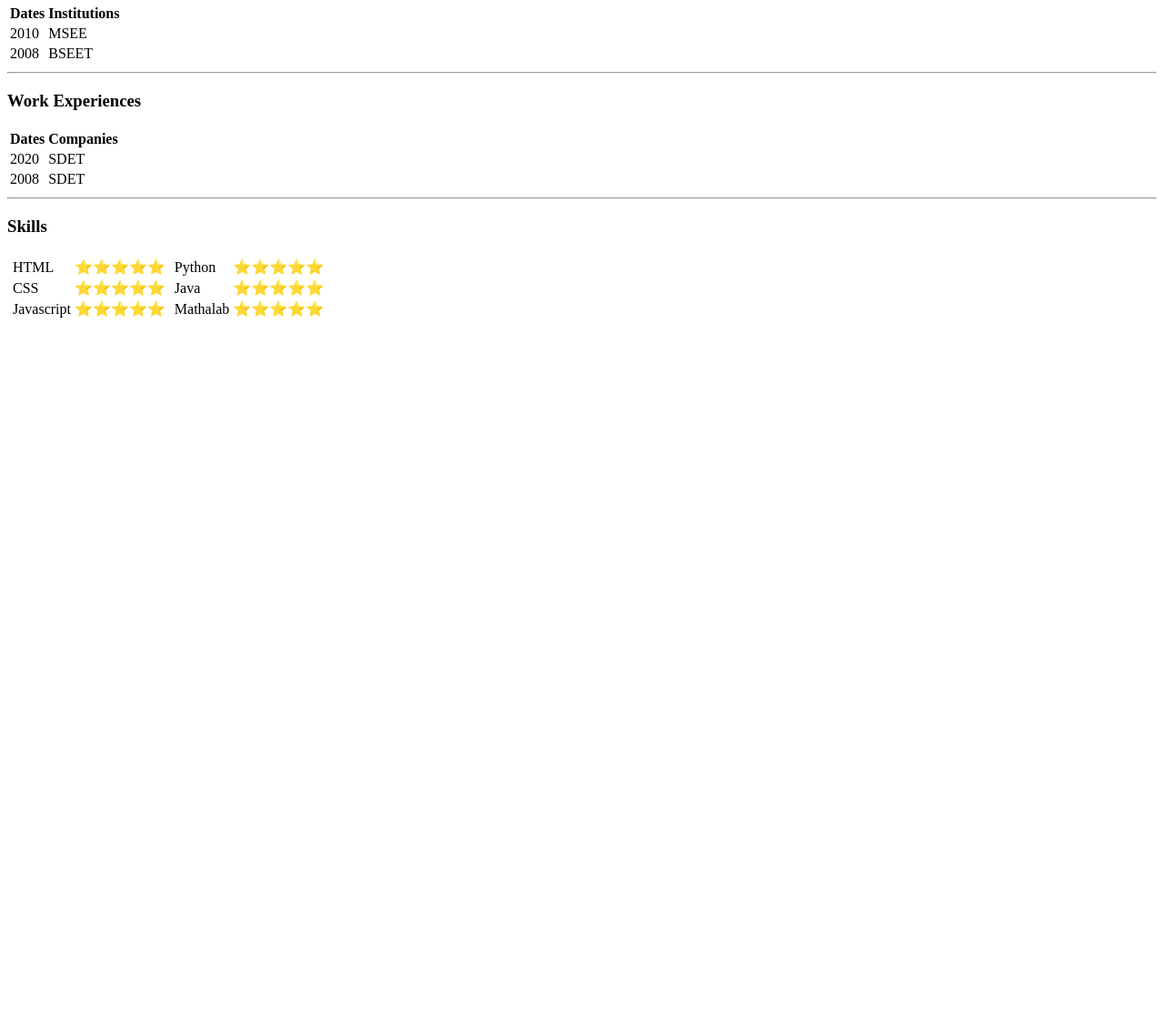
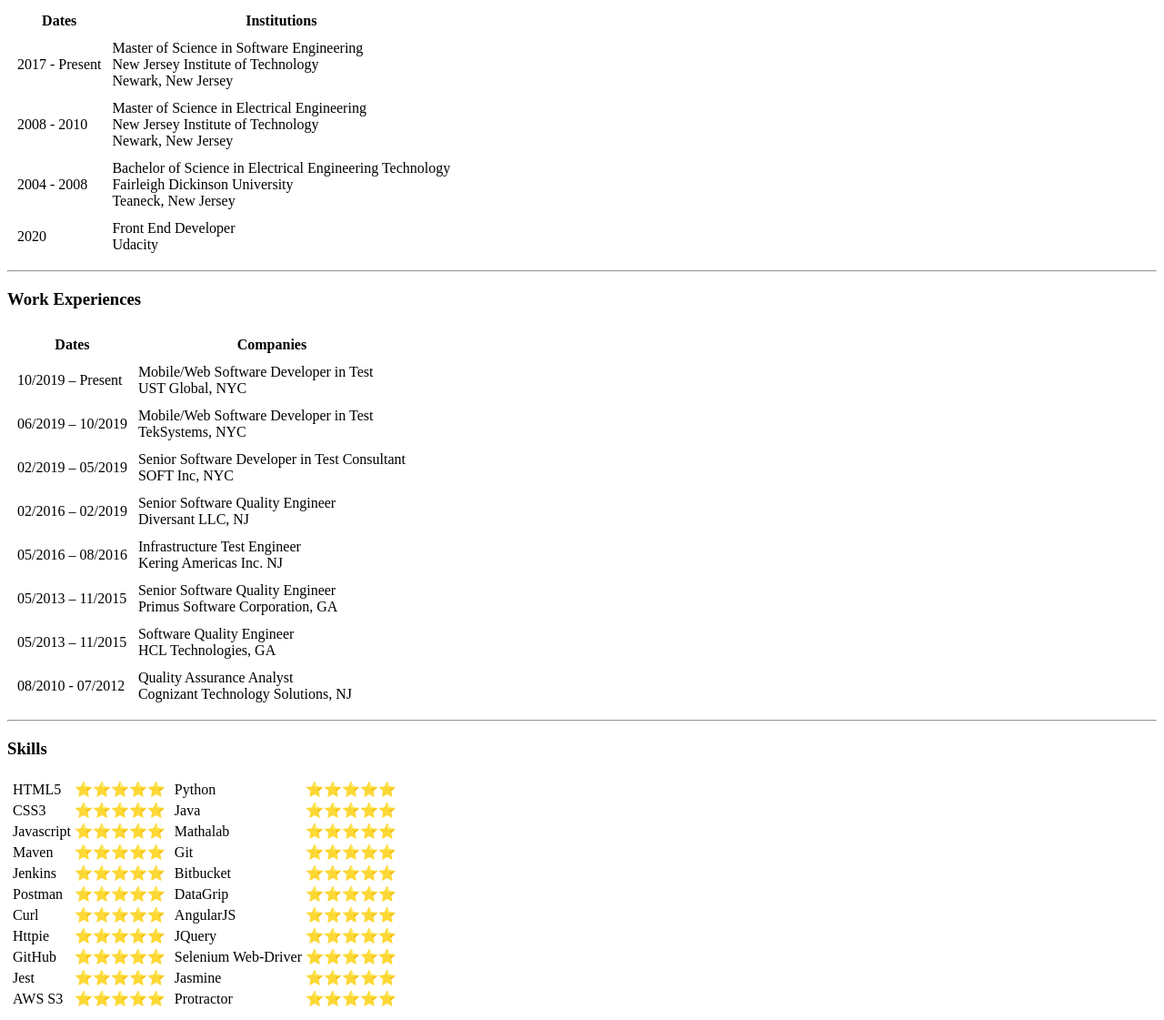
Before and after one commit to iidiong/cv, a plain HTML site: page index.html in a window 1280 px wide. Shown: the part 368-1489 px from the top of the page at 91% size. Before the commit the page ends 800 px from the top, so only its background shows below. Drawn offline with Linux system fonts and the light colour scheme.

Commit message:
Added skill, experience and education information

```diff
--- a/index.html
+++ b/index.html
@@ -3,7 +3,7 @@
 <head>
     <meta charset="UTF-8">
     <meta name="viewport" content="width=device-width, initial-scale=1.0">
-    <title>Idongesit's Personal Site'</title>
+    <title>Idongesit's Personal Site</title>
 </head>
 
 <body>
@@ -35,7 +35,7 @@
 
     <hr>
     <h3>Education</h3>
-    <table>
+    <table cellspacing="10px">
         <thead>
             <tr>
                 <th>Dates</th>
@@ -44,18 +44,41 @@
         </thead>
         <tbody>
             <tr>
-                <td>2010</td>
-                <td>MSEE</td>
+                <td>2017 - Present</td>
+                <td>
+                    Master of Science in Software Engineering <br>
+                    New Jersey Institute of Technology <br>
+                    Newark, New Jersey
+                </td>
             </tr>
             <tr>
-                <td>2008</td>
-                <td>BSEET</td>
+                <td>2008 - 2010</td>
+                <td>
+                    Master of Science in Electrical Engineering <br>
+                    New Jersey Institute of Technology <br>
+                    Newark, New Jersey
+                </td>
+            </tr>
+            <tr>
+                <td>2004 - 2008</td>
+                <td>
+                    Bachelor of Science in Electrical Engineering Technology<br>
+                    Fairleigh Dickinson University<br>
+                    Teaneck, New Jersey
+                </td>
+            </tr>
+            <tr>
+                <td>2020</td>
+                <td>
+                    Front End Developer<br>
+                    Udacity
+                </td>
             </tr>
         </tbody>
     </table>
     <hr>
     <h3>Work Experiences</h3>
-    <table>
+    <table cellspacing="10px">
         <thead>
             <tr>
                 <th>Dates</th>
@@ -64,12 +87,44 @@
         </thead>
         <tbody>
             <tr>
-                <td>2020</td>
-                <td>SDET</td>
+                <td>10/2019 – Present</td>
+                <td>Mobile/Web Software Developer in Test <br>
+                    UST Global, NYC</td>
             </tr>
             <tr>
-                <td>2008</td>
-                <td>SDET</td>
+                <td>06/2019 – 10/2019</td>
+                <td>Mobile/Web Software Developer in Test<br>
+                    TekSystems, NYC</td>
+            </tr>
+            <tr>
+                <td>02/2019 – 05/2019</td>
+                <td>Senior Software Developer in Test Consultant<br>
+                    SOFT Inc, NYC</td>
+            </tr>
+            <tr>
+                <td>02/2016 – 02/2019</td>
+                <td>Senior Software Quality Engineer<br>
+                    Diversant LLC, NJ</td>
+            </tr>
+            <tr>
+                <td>05/2016 – 08/2016</td>
+                <td>Infrastructure Test Engineer<br>
+                    Kering Americas Inc. NJ</td>
+            </tr>
+            <tr>
+                <td>05/2013 – 11/2015</td>
+                <td>Senior Software Quality Engineer<br>
+                    Primus Software Corporation, GA</td>
+            </tr>
+            <tr>
+                <td>05/2013 – 11/2015</td>
+                <td>Software Quality Engineer<br>
+                    HCL Technologies, GA</td>
+            </tr>
+            <tr>
+                <td>08/2010 - 07/2012</td>
+                <td>Quality Assurance Analyst<br>
+                    Cognizant Technology Solutions, NJ</td>
             </tr>
 
         </tbody>
@@ -82,20 +137,53 @@
                 <table>
                     <tbody>
                         <tr>
-                            <td>HTML</td>
+                            <td>HTML5</td>
                             <td>⭐️⭐️⭐️⭐️⭐️</td>
                         </tr>
                         <tr>
-                            <td>CSS</td>
+                            <td>CSS3</td>
                             <td>⭐️⭐️⭐️⭐️⭐️</td>
                         </tr>
                         <tr>
                             <td>Javascript</td>
                             <td>⭐️⭐️⭐️⭐️⭐️</td>
                         </tr>
+                        <tr>
+                            <td>Maven</td>
+                            <td>⭐️⭐️⭐️⭐️⭐️</td>
+                        </tr>
+                        <tr>
+                            <td>Jenkins</td>
+                            <td>⭐️⭐️⭐️⭐️⭐️</td>
+                        </tr>
+                        <tr>
+                            <td>Postman</td>
+                            <td>⭐️⭐️⭐️⭐️⭐️</td>
+                        </tr>
+                        <tr>
+                            <td>Curl</td>
+                            <td>⭐️⭐️⭐️⭐️⭐️</td>
+                        </tr>
+                        <tr>
+                            <td>Httpie</td>
+                            <td>⭐️⭐️⭐️⭐️⭐️</td>
+                        </tr>
+                        <tr>
+                            <td>GitHub</td>
+                            <td>⭐️⭐️⭐️⭐️⭐️</td>
+                        </tr>
+                        <tr>
+                            <td>Jest</td>
+                            <td>⭐️⭐️⭐️⭐️⭐️</td>
+                        </tr>
+                        <tr>
+                            <td>AWS S3</td>
+                            <td>⭐️⭐️⭐️⭐️⭐️</td>
+                        </tr>
                     </tbody>
                 </table>
             </td>
+
             <td>
                 <table>
                     <tbody>
@@ -111,6 +199,38 @@
                             <td>Mathalab</td>
                             <td>⭐️⭐️⭐️⭐️⭐️</td>
                         </tr>
+                        <tr>
+                            <td>Git</td>
+                            <td>⭐️⭐️⭐️⭐️⭐️</td>
+                        </tr>
+                        <tr>
+                            <td>Bitbucket</td>
+                            <td>⭐️⭐️⭐️⭐️⭐️</td>
+                        </tr>
+                        <tr>
+                            <td>DataGrip</td>
+                            <td>⭐️⭐️⭐️⭐️⭐️</td>
+                        </tr>
+                        <tr>
+                            <td>AngularJS</td>
+                            <td>⭐️⭐️⭐️⭐️⭐️</td>
+                        </tr>
+                        <tr>
+                            <td>JQuery</td>
+                            <td>⭐️⭐️⭐️⭐️⭐️</td>
+                        </tr>
+                        <tr>
+                            <td>Selenium Web-Driver</td>
+                            <td>⭐️⭐️⭐️⭐️⭐️</td>
+                        </tr>
+                        <tr>
+                            <td>Jasmine</td>
+                            <td>⭐️⭐️⭐️⭐️⭐️</td>
+                        </tr>
+                        <tr>
+                            <td>Protractor</td>
+                            <td>⭐️⭐️⭐️⭐️⭐️</td>
+                        </tr>
                     </tbody>
                 </table>
             </td>
```
Also changed, not shown: personalPhoto.png (deleted).
